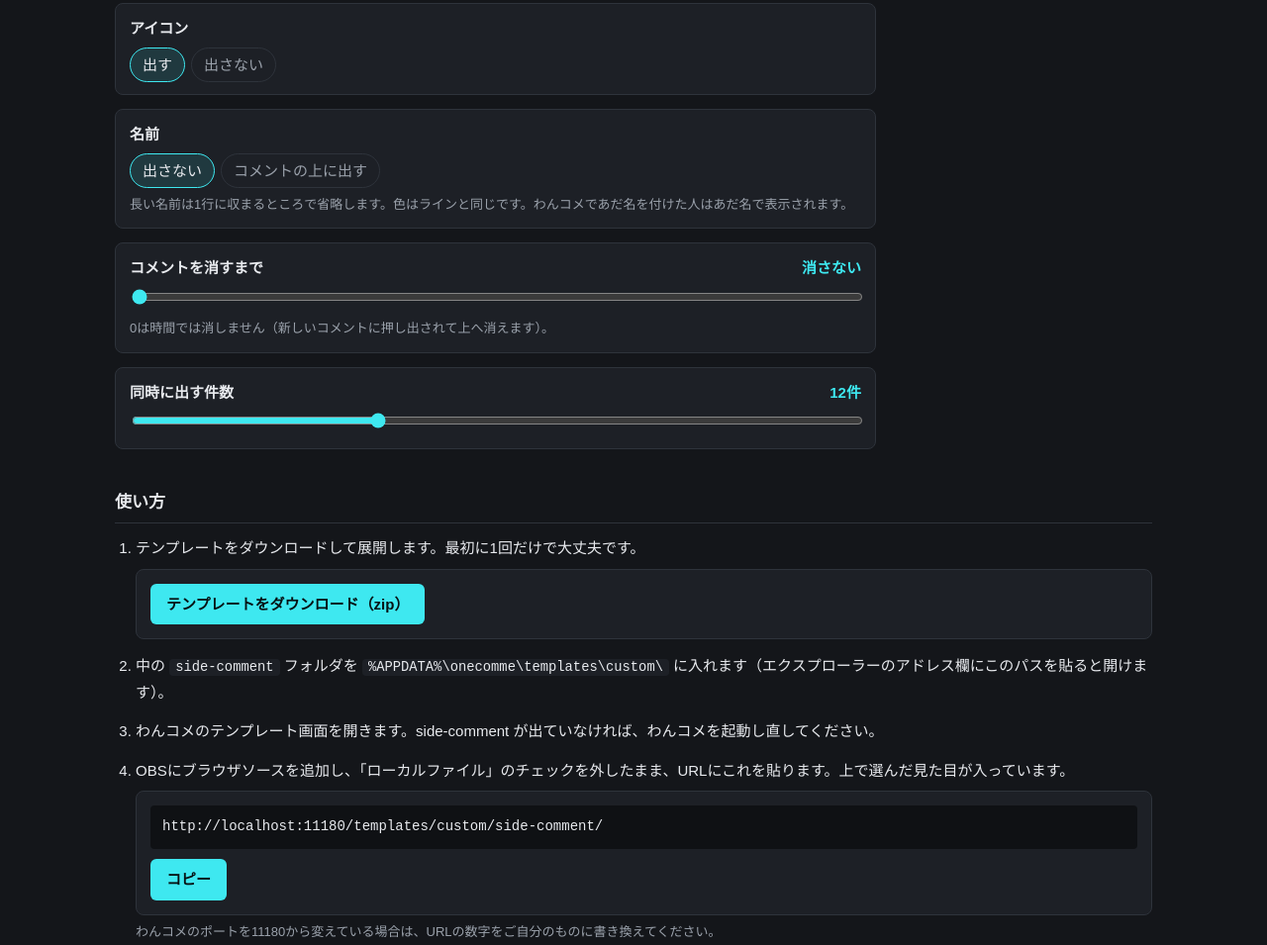
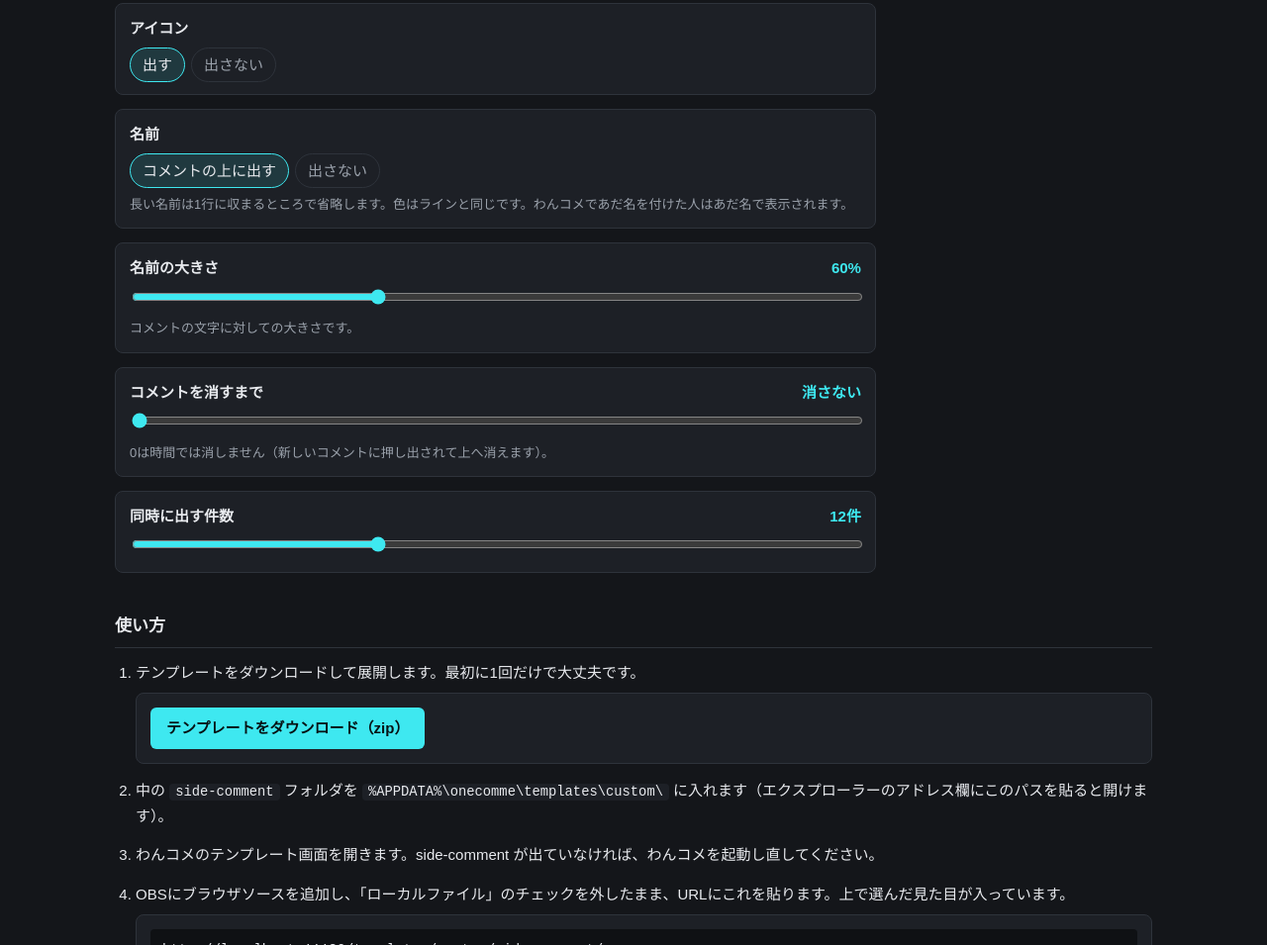
Before and after one commit to esusan/onecomme-side-comment, a plain HTML site: page index.html in a window 1280 px wide. Shown: the part 1131-2086 px from the top of the page at 99% size. Drawn offline with nearby package versions, Linux system fonts and the light colour scheme; a web font is replaced by a local one.

Commit message:
名前の表示を既定でオンにする
Co-Authored-By: Claude Opus 5.5 <noreply@anthropic.com>

```diff
--- a/index.html
+++ b/index.html
@@ -183,12 +183,12 @@
       <div class="field">
         <div class="label">名前</div>
         <div class="choices">
-          <label><input type="radio" name="name" value="0" checked><span>出さない</span></label>
-          <label><input type="radio" name="name" value="1"><span>コメントの上に出す</span></label>
+          <label><input type="radio" name="name" value="1" checked><span>コメントの上に出す</span></label>
+          <label><input type="radio" name="name" value="0"><span>出さない</span></label>
         </div>
         <p class="hint">長い名前は1行に収まるところで省略します。色はラインと同じです。わんコメであだ名を付けた人はあだ名で表示されます。</p>
       </div>
-      <div class="field" id="namescale-field" hidden>
+      <div class="field" id="namescale-field">
         <label for="namescale">名前の大きさ <span class="value" id="namescale-v"></span></label>
         <input type="range" id="namescale" min="40" max="100" step="5" value="60">
         <p class="hint">コメントの文字に対しての大きさです。</p>
@@ -262,7 +262,7 @@
 
 <script src="https://cdnjs.cloudflare.com/ajax/libs/jszip/3.10.1/jszip.min.js"></script>
 <script>
-  const DEFAULTS = { size: 24, cols: 8, lines: 5, side: 'right', font: 'udev', accent: 'ffffff', bg: 65, icon: '1', name: '0', namescale: 60, life: 0, max: 12 }
+  const DEFAULTS = { size: 24, cols: 8, lines: 5, side: 'right', font: 'udev', accent: 'ffffff', bg: 65, icon: '1', name: '1', namescale: 60, life: 0, max: 12 }
   const $ = (id) => document.getElementById(id)
   const radio = (name) => document.querySelector(`input[name="${name}"]:checked`).value
 
--- a/side-comment/script.js
+++ b/side-comment/script.js
@@ -8,7 +8,7 @@
 //   side=right   寄せる側（right / left）
 //   font=udev    udev（同梱のUDEV Gothic・等幅） / bizud（BIZ UDゴシック・等幅） / sans（游ゴシックなど・等幅でない）
 //   icon=1       0でアイコンを出さない
-//   name=0       1でコメントの上に名前を1行出す（長い名前は省略）
+//   name=1       コメントの上に名前を1行出す（長い名前は省略）。0で出さない
 //   namescale=60 名前の大きさ（コメントの文字に対する%）
 //   life=0       コメントを消すまでの秒数（0は消さない）
 //   max=12       同時に出す件数
@@ -36,7 +36,7 @@ const ACCENT = /^([0-9a-f]{3}|[0-9a-f]{6})$/i.test(accentParam) ? '#' + accentPa
 const SIDE = pick('side', 'right', ['right', 'left'])
 const FONT = pick('font', 'udev', ['udev', 'bizud', 'sans'])
 const SHOW_ICON = params.get('icon') !== '0'
-const SHOW_NAME = params.get('name') === '1'
+const SHOW_NAME = params.get('name') !== '0'
 const NAME_SCALE = num('namescale', 60, 30, 100)
 const LIFE_SEC = num('life', 0, 0, 3600)
 const LIFE_MS = LIFE_SEC > 0 ? LIFE_SEC * 1000 : Infinity
```
Also changed, not shown: 1 other file.
